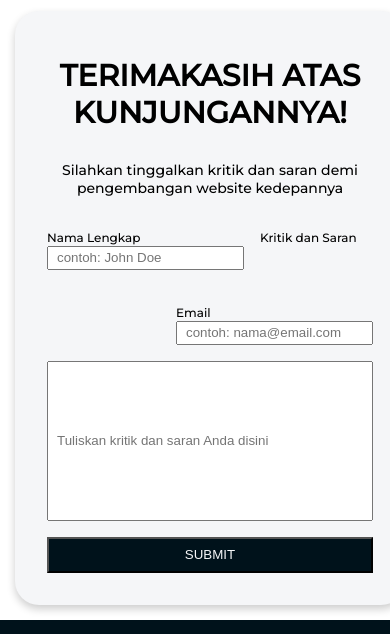
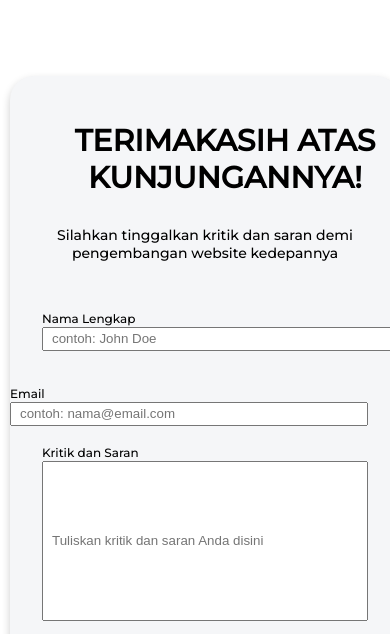
Before and after one commit to gevalinda/D16_DTS20, a plain HTML site: page index.html in a window 390 px wide. Shown: the part 6210-6844 px from the top of the page. Drawn offline with Linux system fonts and the light colour scheme.

Commit message:
update responsive

```diff
--- a/assets/styles/responsive.css
+++ b/assets/styles/responsive.css
@@ -36,9 +36,9 @@
 
     #container-card {
         width: 100%;
-        margin: 15px;
-        display: ;
         box-sizing: border-box;
+        margin-left: 10px;
+        margin-right: 10px;
     }
 
     main {
@@ -77,6 +77,24 @@
         display: block;
     }
 
+    #container-card {
+        width: 100%;
+        margin-left: 10px;
+        margin-right: 10px;
+        box-sizing: border-box;
+    }
+
+    #form-card{
+        display: block;
+    }
+
+    #input-name{
+        width: 100%;
+    }
+
+    #input-email{
+        width: 100%;
+    }
     header {
         font-size: 10px;
     }
--- a/assets/styles/style.css
+++ b/assets/styles/style.css
@@ -274,7 +274,8 @@ body {
 
 
 #container-card {
-	margin: 16px 25%;
+	width: 50%;
+	margin: 0 auto;
 	padding: 16px;
 	background-color: #f5f6f8;
 	border-radius: 24px;
@@ -376,6 +377,7 @@ label {
 }
 
 h1 {
+	margin-left: 40px;
 	padding: 10px 0px;
 	font-size: 25px;
 	color: #fff;
@@ -383,6 +385,7 @@ h1 {
 }
 
 .footer-items p {
+	margin-left: 40px;
 	color: grey;
 	font-size: 16px;
 	text-align: justify;
```
